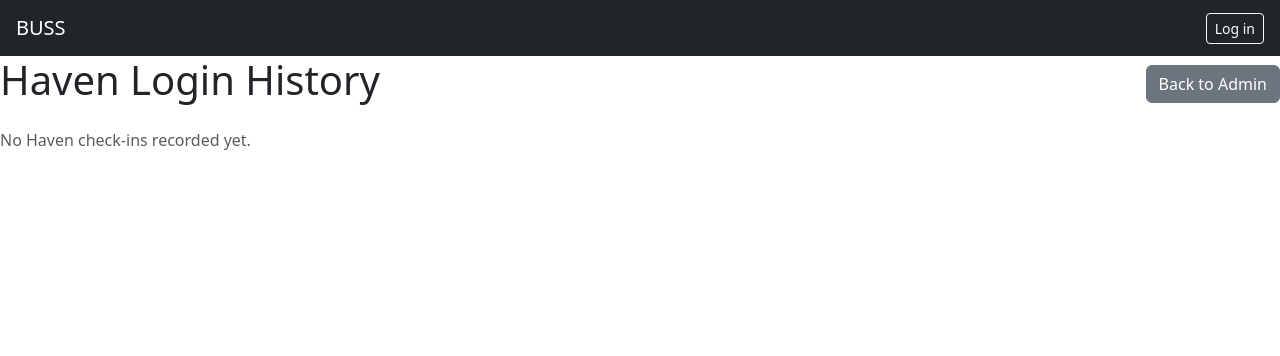
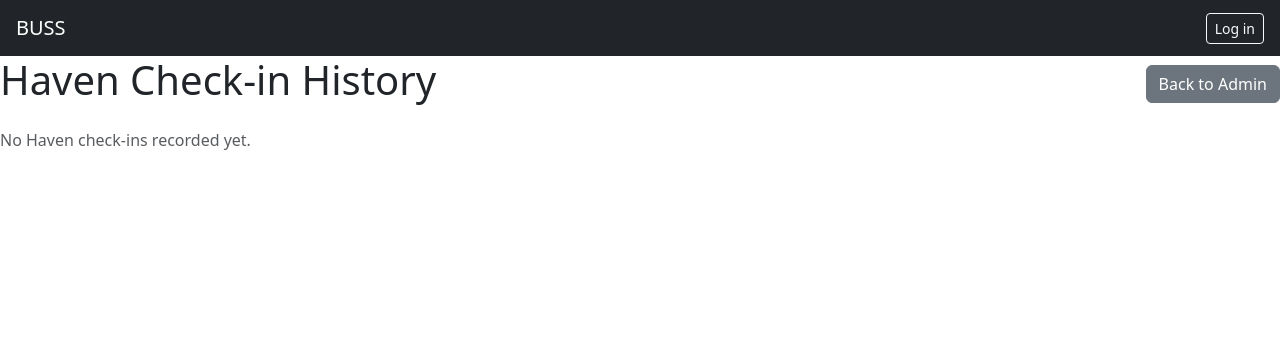
Before and after one commit to aquillo-au/BUSS, a Rails app: template app/views/haven_check_ins/history.html.erb in a window 1280 px wide. Shown: the top 356 px of the page. Run offline with Rails 7, Linux system fonts and the light colour scheme; the template is opened without the code that fills it, so the values that code supplies are empty; some libraries are stand-ins or nearby versions.

Commit message:
Fix terminology: rename to Haven Check-in History
Agent-Logs-Url: https://github.com/aquillo-au/BUSS/sessions/4ab90f3c-8fb8-413b-b0cc-a896c1c3f18e

Co-authored-by: aquillo-au <40282417+aquillo-au@users.noreply.github.com>

```diff
--- a/app/views/haven_check_ins/history.html.erb
+++ b/app/views/haven_check_ins/history.html.erb
@@ -1,5 +1,5 @@
 <div class="d-flex justify-content-between align-items-center mb-3">
-  <h1>Haven Login History</h1>
+  <h1>Haven Check-in History</h1>
   <div class="d-flex gap-2">
     <%= link_to "Back to Admin", admin_path, class: "btn btn-secondary" %>
   </div>
```
